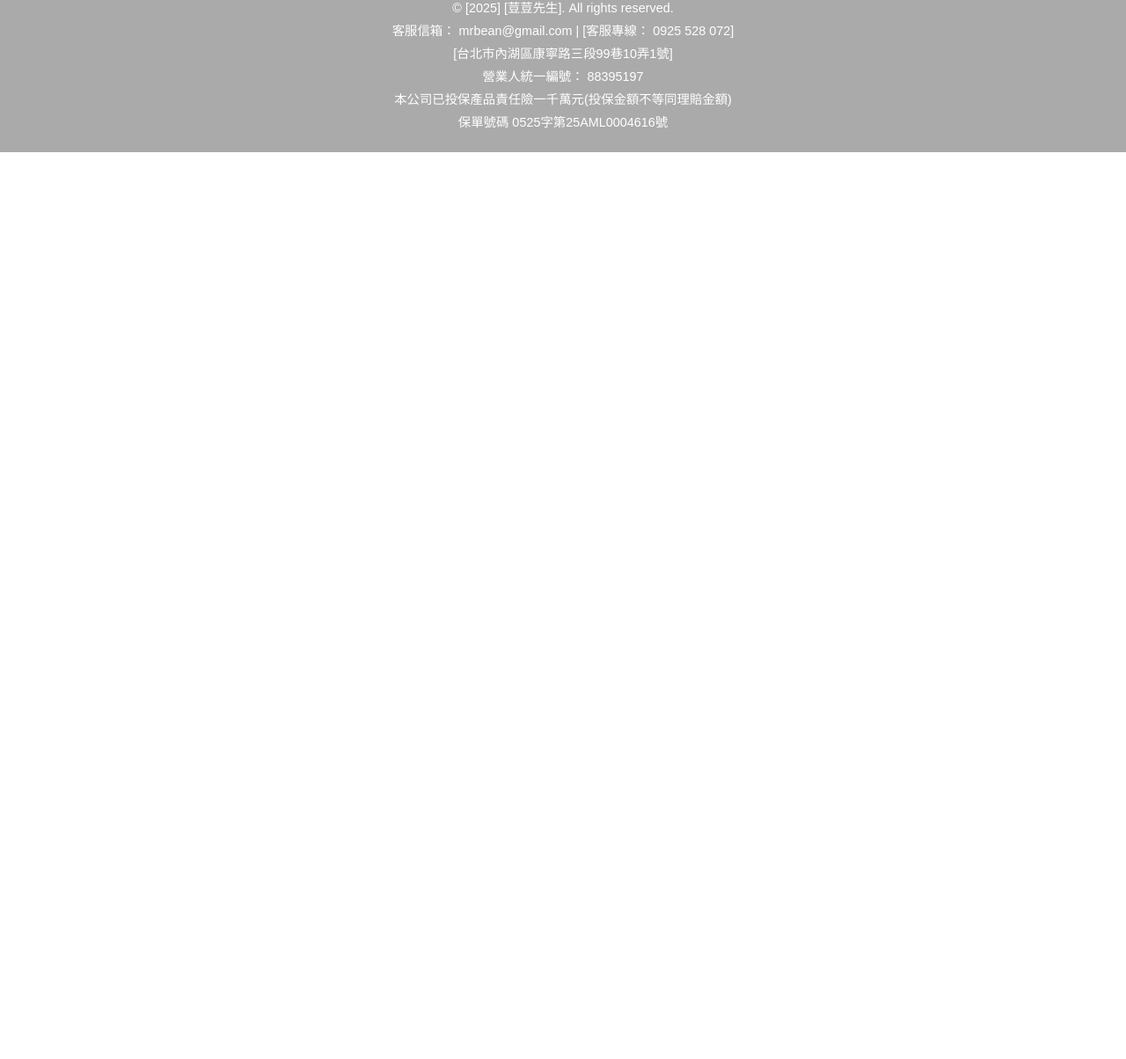
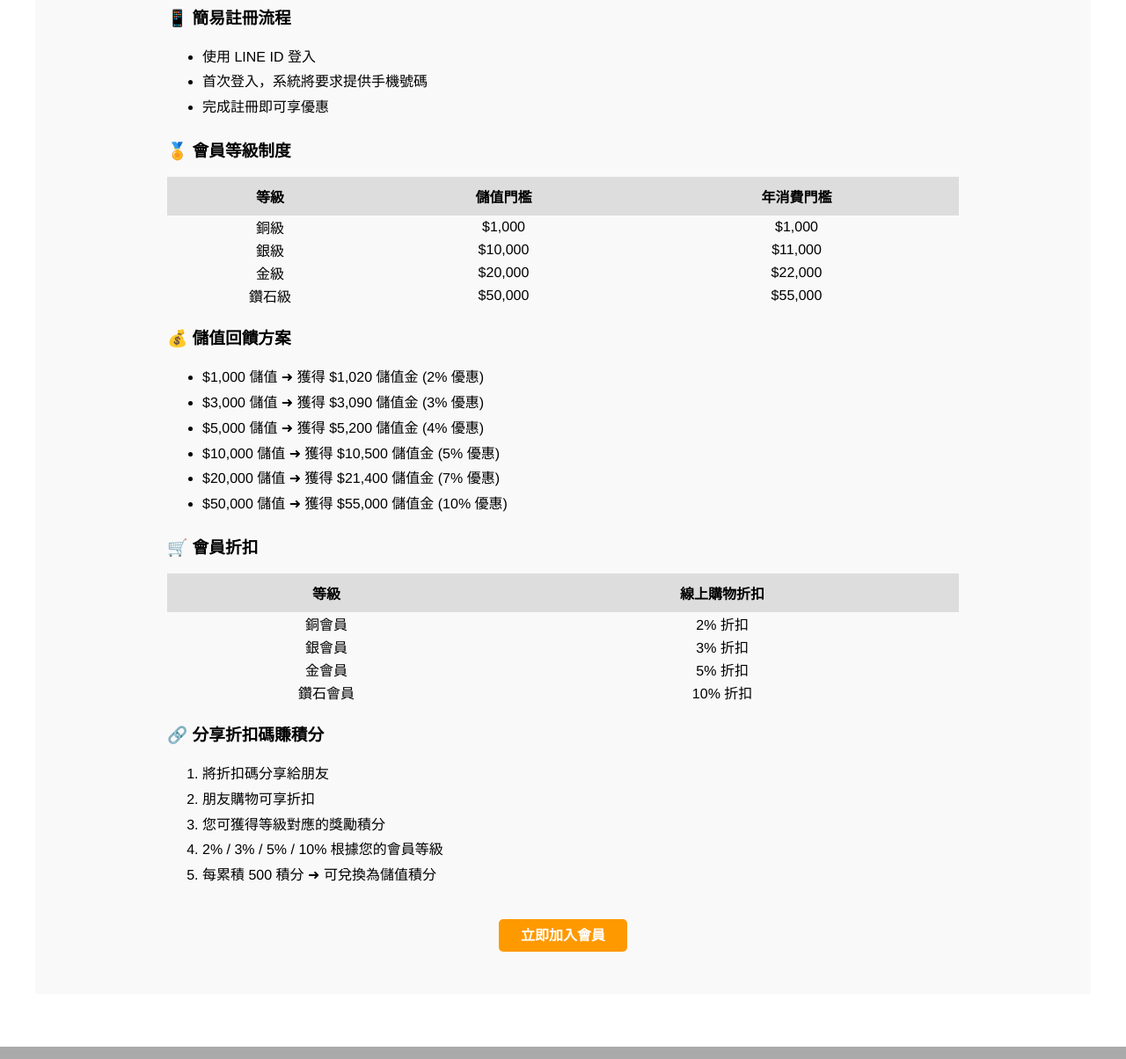
Before and after one commit to the2dge/ezShip, a website: page index.html in a window 1280 px wide. Shown: the part 4900-6104 px from the top of the page at 88% size. Before the commit the page ends 5073 px from the top, so only its background shows below. Drawn offline with nearby package versions, Linux system fonts and the light colour scheme; some packages are replaced by stand-ins of ours; no server answers; a script that the page names is missing.

Commit message:
Update index.html

```diff
--- a/index.html
+++ b/index.html
@@ -97,11 +97,86 @@
                 </div>
                 <div class="product-grid">
                 </div>
-                <section id="media-container">
+            </section>
+            <section id="media-container">
                   <h2>荳荳 YouTube 頻道</h2>
                   <div id="media-grid" class="media-grid"></div>
+            </section>
+            <section id="membership-container" style="padding: 40px 20px; background: #f9f9f9; font-family: 'Helvetica Neue', sans-serif;">
+                  <div style="max-width: 900px; margin: 0 auto;">
+                    <h2 style="text-align:center; color: orange; margin-bottom: 20px;">會員專屬福利</h2>
+                    <p style="text-align:center; color: #666;">用 LINE 快速註冊，享有豐富的會員獎勵、儲值優惠與折扣。</p>
+
+                    <hr style="margin: 30px 0;">
+
+                    <h3>📱 簡易註冊流程</h3>
+                    <ul style="line-height: 1.8;">
+                      <li>使用 LINE ID 登入</li>
+                      <li>首次登入，系統將要求提供手機號碼</li>
+                      <li>完成註冊即可享優惠</li>
+                    </ul>
+
+                    <h3>🏅 會員等級制度</h3>
+                    <table style="width:100%; border-collapse: collapse; margin-bottom: 20px; text-align: center;">
+                      <thead>
+                        <tr style="background-color: #ddd;">
+                          <th style="padding: 10px;">等級</th>
+                          <th>儲值門檻</th>
+                          <th>年消費門檻</th>
+                        </tr>
+                      </thead>
+                      <tbody>
+                        <tr><td>銅級</td><td>$1,000</td><td>$1,000</td></tr>
+                        <tr><td>銀級</td><td>$10,000</td><td>$11,000</td></tr>
+                        <tr><td>金級</td><td>$20,000</td><td>$22,000</td></tr>
+                        <tr><td>鑽石級</td><td>$50,000</td><td>$55,000</td></tr>
+                      </tbody>
+                    </table>
+
+                    <h3>💰 儲值回饋方案</h3>
+                    <ul style="line-height: 1.8;">
+                      <li>$1,000 儲值 ➜ 獲得 $1,020 儲值金 (2% 優惠)</li>
+                      <li>$3,000 儲值 ➜ 獲得 $3,090 儲值金 (3% 優惠)</li>
+                      <li>$5,000 儲值 ➜ 獲得 $5,200 儲值金 (4% 優惠)</li>
+                      <li>$10,000 儲值 ➜ 獲得 $10,500 儲值金 (5% 優惠)</li>
+                      <li>$20,000 儲值 ➜ 獲得 $21,400 儲值金 (7% 優惠)</li>
+                      <li>$50,000 儲值 ➜ 獲得 $55,000 儲值金 (10% 優惠)</li>
+                    </ul>
+
+                    <h3>🛒 會員折扣</h3>
+                    <table style="width:100%; border-collapse: collapse; margin-bottom: 20px; text-align: center;">
+                      <thead>
+                        <tr style="background-color: #ddd;">
+                          <th style="padding: 10px;">等級</th>
+                          <th>線上購物折扣</th>
+                        </tr>
+                      </thead>
+                      <tbody>
+                        <tr><td>銅會員</td><td>2% 折扣</td></tr>
+                        <tr><td>銀會員</td><td>3% 折扣</td></tr>
+                        <tr><td>金會員</td><td>5% 折扣</td></tr>
+                        <tr><td>鑽石會員</td><td>10% 折扣</td></tr>
+                      </tbody>
+                    </table>
+
+                    <h3>🔗 分享折扣碼賺積分</h3>
+                    <ol style="line-height: 1.8;">
+                      <li>將折扣碼分享給朋友</li>
+                      <li>朋友購物可享折扣</li>
+                      <li>您可獲得等級對應的獎勵積分</li>
+                      <li>2% / 3% / 5% / 10% 根據您的會員等級</li>
+                      <li>每累積 500 積分 ➜ 可兌換為儲值積分</li>
+                    </ol>
+
+                    <p style="text-align:center; margin-top: 40px;">
+                      <a href="javascript:void(0)"
+                         style="background: #ff9900; color: white; padding: 10px 25px; border-radius: 5px; text-decoration: none; font-weight: bold;"
+                         onclick="loginWithLINE()">
+                         立即加入會員
+                      </a>
+                    </p>
+                  </div>
                 </section>
-            </section>
         </div>
 
         <div id="item-wrapper" class="wrapper">
```
